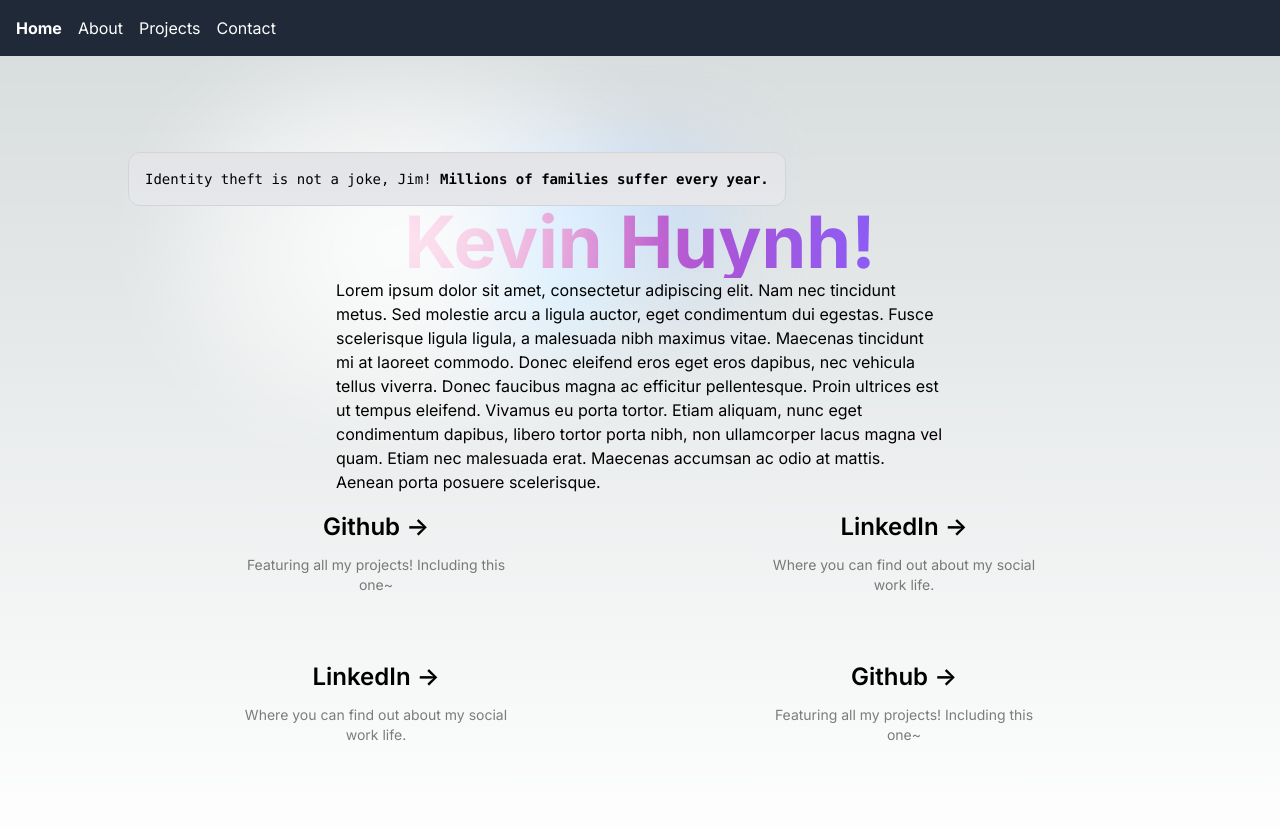
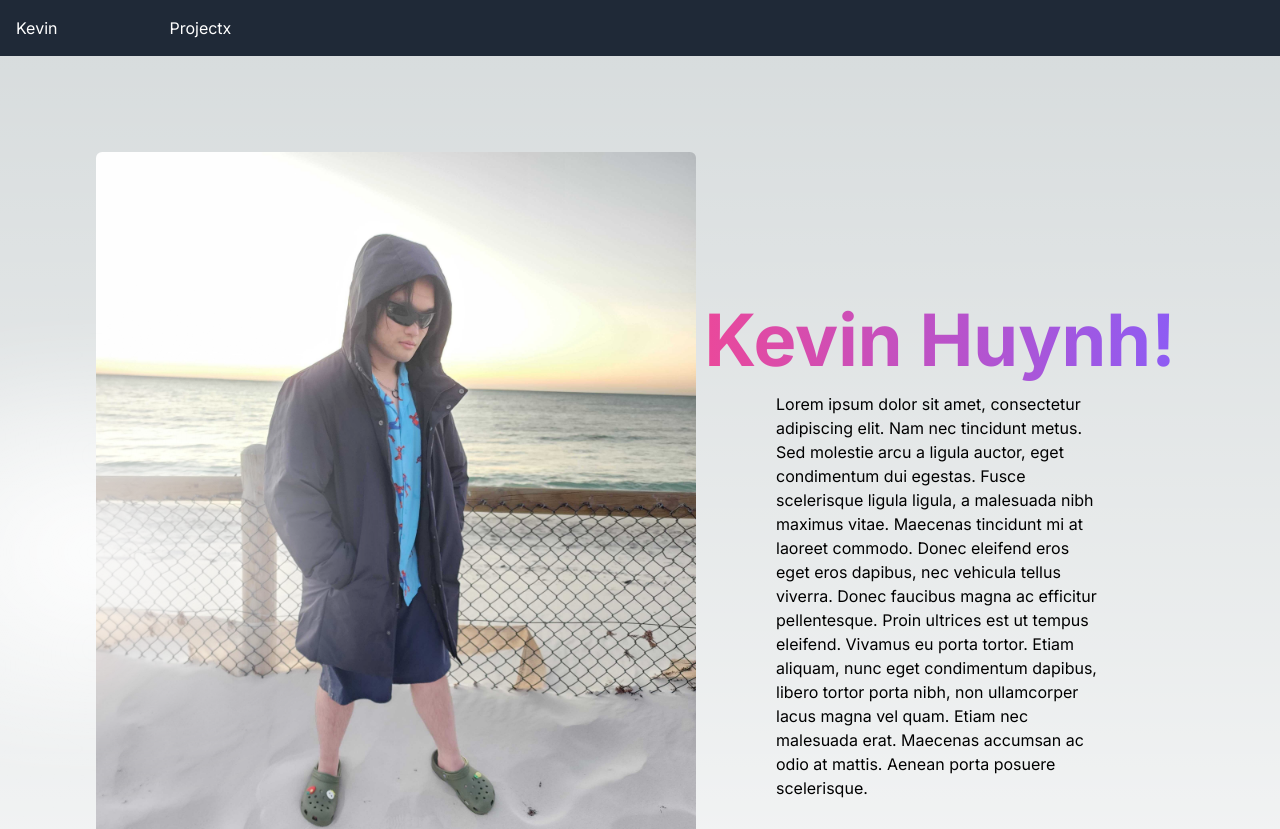
Before and after one commit to kevin-whowin/personal-website, a Next.js app in the folder personal-website/: page / in a window 1280 px wide. Shown: the top 829 px of the page. Built offline with nearby package versions, Linux system fonts and the light colour scheme.

Commit message:
added projects page and styled the homepage

```diff
--- a/personal-website/src/app/components/navbar.tsx
+++ b/personal-website/src/app/components/navbar.tsx
@@ -1,33 +1,24 @@
 'use client';
-
-import Link from 'next/link';
-import { usePathname } from 'next/navigation';
+import { useRouter } from 'next/navigation';
+import Link from "next/link";
 
 const Navbar = () => {
-  const pathname = usePathname();
-
-  const navItems = [
-    { label: 'Home', path: '/' },
-    { label: 'About', path: '/about' },
-    { label: 'Projects', path: '/projects' },
-    { label: 'Contact', path: '/contact' },
-  ];
+  const router = useRouter()
 
   return (
-    <nav className="bg-gray-800 p-4">
-      <ul className="flex space-x-4">
-        {navItems.map((item) => (
-          <li key={item.path}>
-            <Link href={item.path}
-              className={`text-white hover:text-gray-300 ${
-                pathname === item.path ? 'font-bold' : ''
-              }`}
-            >
-              {item.label}
-            </Link>
-          </li>
-        ))}
-      </ul>
+    <nav className="flex sticky top-0 z-50 bg-gray-800 text-white p-4">
+      <div className="items-end flex space-x-4">
+        <button type="button" onClick={() => router.push('/')}>
+          Kevin
+        </button>
+        <div>
+          <Link href="/projects" className="">
+            <p className="inset-y-0 left-0 pl-24">
+              Projectx
+            </p>
+          </Link>
+        </div>
+    </div>
     </nav>
   );
 };
--- a/personal-website/src/app/page.tsx
+++ b/personal-website/src/app/page.tsx
@@ -1,25 +1,30 @@
-import Image from "next/image";
+import Image from 'next/image';
+import kevinImage from './kevin.jpg';
 
 export default function Home() {
   return (
     <main className="flex min-h-screen flex-col items-center justify-between bg-cover p-24">
-      <div className="z-10 w-full max-w-5xl items-center justify-between font-mono text-sm lg:flex">
+
+      <div className="relative z-[-1] flex place-items-center before:absolute before:h-[300px] before:w-full before:-translate-x-1/2 before:rounded-full before:bg-gradient-radial before:from-white before:to-transparent before:blur-2xl before:content-[''] after:absolute after:-z-20 after:h-[180px] after:w-full after:translate-x-1/3 after:bg-gradient-conic after:from-sky-200 after:via-blue-200 after:blur-2xl after:content-[''] before:dark:bg-gradient-to-br before:dark:from-transparent before:dark:to-blue-700 before:dark:opacity-10 after:dark:from-sky-900 after:dark:via-[#0141ff] after:dark:opacity-40 sm:before:w-[480px] sm:after:w-[240px] before:lg:h-[360px]">
+        <Image src={kevinImage} alt="Kevin Huynh" className="rounded-md" width={600} height={192} />
+        <div className=" pl-16 pt-96 mt-72 absolute inset-0 z-10 w-full max-w-5xl items-center font-mono text-sm lg:flex">
         <p className="fixed left-0 top-0 flex w-full justify-center border-b border-gray-300 bg-gradient-to-b from-zinc-200 pb-6 pt-8 backdrop-blur-2xl dark:border-neutral-800 dark:bg-zinc-800/30 dark:from-inherit lg:static lg:w-auto lg:rounded-xl lg:border lg:bg-gray-200 lg:p-4 lg:dark:bg-zinc-800/30">
           Identity theft is not a joke, Jim!&nbsp;
           <code className="font-mono font-bold">Millions of families suffer every year.</code>
         </p>
       </div>
 
-      <div className="relative z-[-1] flex place-items-center before:absolute before:h-[300px] before:w-full before:-translate-x-1/2 before:rounded-full before:bg-gradient-radial before:from-white before:to-transparent before:blur-2xl before:content-[''] after:absolute after:-z-20 after:h-[180px] after:w-full after:translate-x-1/3 after:bg-gradient-conic after:from-sky-200 after:via-blue-200 after:blur-2xl after:content-[''] before:dark:bg-gradient-to-br before:dark:from-transparent before:dark:to-blue-700 before:dark:opacity-10 after:dark:from-sky-900 after:dark:via-[#0141ff] after:dark:opacity-40 sm:before:w-[480px] sm:after:w-[240px] before:lg:h-[360px]">
-        <h1 className="text-6xl font-bold text-center text-transparent bg-clip-text bg-gradient-to-r from-pink-500 to-violet-500 sm:text-7xl sm:dark:from-sky-900 sm:dark:to-blue-900">
+        <div>
+          <h1 className=" pb-4 text-6xl font-bold text-center text-transparent bg-clip-text bg-gradient-to-r from-pink-500 to-violet-500 sm:text-7xl sm:dark:from-sky-900 sm:dark:to-blue-900">
             Kevin Huynh!
           </h1>
-      </div>
-      <div className="flex flex-col items-center justify-center space-y-8 mx-60 ">
+          <div className="flex flex-col space-y-8 mx-20 ">
             Lorem ipsum dolor sit amet, consectetur adipiscing elit. Nam nec tincidunt metus. Sed molestie arcu a ligula auctor, eget condimentum dui egestas. Fusce scelerisque ligula ligula, a malesuada nibh maximus vitae. Maecenas tincidunt mi at laoreet commodo. Donec eleifend eros eget eros dapibus, nec vehicula tellus viverra. Donec faucibus magna ac efficitur pellentesque. Proin ultrices est ut tempus eleifend. Vivamus eu porta tortor. Etiam aliquam, nunc eget condimentum dapibus, libero tortor porta nibh, non ullamcorper lacus magna vel quam. Etiam nec malesuada erat. Maecenas accumsan ac odio at mattis. Aenean porta posuere scelerisque.
           </div>
+        </div>
+      </div>
 
-      <div className="mb-32 grid place-items-center text-center lg:mb-0 lg:w-full lg:max-w-5xl lg:grid-cols-2 gap-8">
+      <div className="pt-24 mb-32 grid place-items-center text-center lg:mb-0 lg:w-full lg:max-w-5xl lg:grid-cols-3 gap-4">
         <a href="https://github.com/kevin-whowin"
           className="group rounded-lg border border-transparent px-5 py-4 transition-colors hover:border-gray-300 hover:bg-gray-100 hover:dark:border-neutral-700 hover:dark:bg-neutral-800/30"
           target="_blank"
@@ -51,39 +56,22 @@ export default function Home() {
             Where you can find out about my social work life.
           </p>
         </a>
-
-        <a href="https://www.linkedin.com/in/kevin-huynh-a6269a258"
+        <a
           className="group rounded-lg border border-transparent px-5 py-4 transition-colors hover:border-gray-300 hover:bg-gray-100 hover:dark:border-neutral-700 hover:dark:bg-neutral-800/30"
           target="_blank"
           rel="noopener noreferrer"
         >
           <h2 className="mb-3 text-2xl font-semibold">
-            LinkedIn{" "}
+            Email{" "}
             <span className="inline-block transition-transform group-hover:translate-x-1 motion-reduce:transform-none">
               -&gt;
             </span>
           </h2>
           <p className="m-0 max-w-[30ch] text-sm opacity-50">
-            Where you can find out about my social work life.
+            If u send me spam mail,
+            <code className="font-mono font-bold"> I'll eat it.</code>
           </p>
         </a>
-
-        <a href="https://github.com/kevin-whowin"
-          className="group rounded-lg border border-transparent px-5 py-4 transition-colors hover:border-gray-300 hover:bg-gray-100 hover:dark:border-neutral-700 hover:dark:bg-neutral-800/30"
-          target="_blank"
-          rel="noopener noreferrer"
-        >
-          <h2 className="mb-3 text-2xl font-semibold">
-            Github{" "}
-            <span className="inline-block transition-transform group-hover:translate-x-1 motion-reduce:transform-none">
-              -&gt;
-            </span>
-          </h2>
-          <p className="m-0 max-w-[30ch] text-sm opacity-50">
-            Featuring all my projects! Including this one~
-          </p>
-        </a>
-
       </div>
     </main>
   );
--- /dev/null
+++ b/personal-website/src/app/projects/page.tsx
@@ -0,0 +1,67 @@
+import Image from 'next/image';
+
+interface Project {
+  id: number;
+  title: string;
+  description: string;
+  imageUrl: string;
+  githubUrl: string;
+  liveUrl?: string;
+}
+
+const projects: Project[] = [
+  {
+    id: 1,
+    title: "Portfolio Website",
+    description: "A personal portfolio website built with Next.js and Tailwind CSS.",
+    imageUrl: "/projects/portfolio.jpg",
+    githubUrl: "https://github.com/kevin-whowin/portfolio",
+    liveUrl: "https://kevin-whowin.vercel.app",
+  },
+  // Add more projects here
+];
+
+export default function Projects() {
+  return (
+    <main className="flex min-h-screen flex-col items-center justify-start p-24">
+      <h1 className="text-4xl font-bold mb-8">My Projects</h1>
+      <div className="grid grid-cols-1 md:grid-cols-2 lg:grid-cols-3 gap-8">
+        {projects.map((project) => (
+          <div key={project.id} className="bg-white dark:bg-gray-800 rounded-lg shadow-md overflow-hidden">
+            <Image
+              src={project.imageUrl}
+              alt={project.title}
+              width={400}
+              height={200}
+              className="w-full h-48 object-cover"
+            />
+            <div className="p-4">
+              <h2 className="text-xl font-semibold mb-2">{project.title}</h2>
+              <p className="text-gray-600 dark:text-gray-300 mb-4">{project.description}</p>
+              <div className="flex justify-between">
+                <a
+                  href={project.githubUrl}
+                  target="_blank"
+                  rel="noopener noreferrer"
+                  className="bg-gray-800 text-white px-4 py-2 rounded hover:bg-gray-700 transition"
+                >
+                  GitHub
+                </a>
+                {project.liveUrl && (
+                  <a
+                    href={project.liveUrl}
+                    target="_blank"
+                    rel="noopener noreferrer"
+                    className="bg-blue-500 text-white px-4 py-2 rounded hover:bg-blue-400 transition"
+                  >
+                    Live Demo
+                  </a>
+                )}
+              </div>
+            </div>
+          </div>
+        ))}
+      </div>
+    </main>
+  );
+}
```
Also changed, not shown: personal-website/src/app/kevin.jpg (added). Lines whose indentation alone changed are shown as unchanged.
